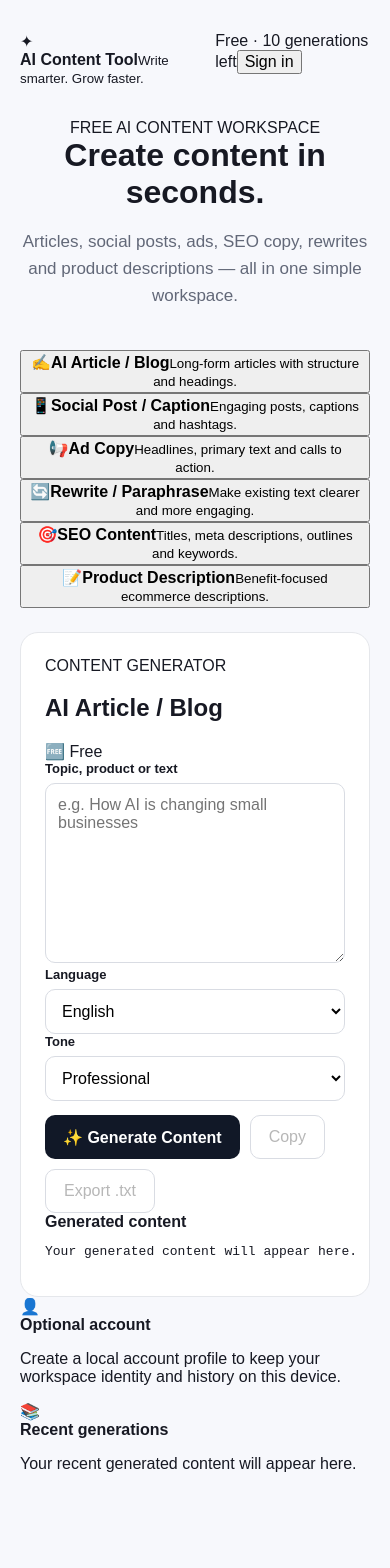
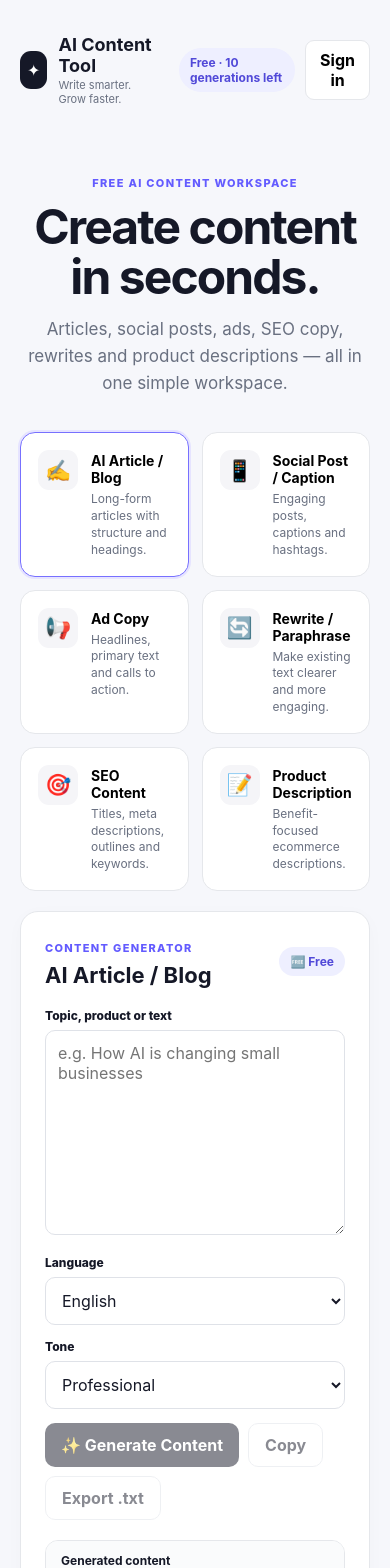
Before and after one commit to giithubrepo28/Ai-Content-Tool, a Next.js app: page / in a window 390 px wide. Shown: the top 1568 px of the page. Before the commit the page ends 1521 px from the top, so only its background shows below. Built offline with nearby package versions, Linux system fonts and the light colour scheme.

Commit message:
Upgrade responsive SaaS UI for free content features

```diff
--- a/app/globals.css
+++ b/app/globals.css
@@ -1,29 +1,17 @@
 * { box-sizing: border-box; }
-html, body { margin: 0; padding: 0; font-family: Arial, sans-serif; background: #f7f8fc; color: #171923; }
-button, textarea, input, select { font: inherit; }
-button { cursor: pointer; }
-.container { max-width: 1180px; margin: auto; padding: 32px 20px; }
-.header { display:flex; justify-content:space-between; align-items:center; gap:20px; margin-bottom:32px; }
-.logo { font-size:24px; font-weight:800; }
-.badge { background:#eef2ff; padding:7px 12px; border-radius:999px; font-size:13px; }
-.hero { text-align:center; margin:30px auto 40px; max-width:760px; }
-.hero h1 { font-size:42px; margin:0 0 12px; }
-.hero p { color:#626878; font-size:17px; line-height:1.6; }
-.grid { display:grid; grid-template-columns:repeat(auto-fit,minmax(190px,1fr)); gap:14px; }
-.card { background:#fff; border:1px solid #e5e7eb; border-radius:16px; padding:20px; text-align:left; transition:.15s; }
-.card:hover { transform:translateY(-2px); box-shadow:0 8px 24px rgba(0,0,0,.07); }
-.card.active { border-color:#6366f1; box-shadow:0 0 0 2px #e0e7ff; }
-.icon { font-size:28px; }
-.card h3 { margin:12px 0 7px; }
-.card p { color:#697080; font-size:14px; line-height:1.5; margin:0; }
-.workspace { margin-top:24px; background:#fff; border:1px solid #e5e7eb; border-radius:18px; padding:24px; }
-.row { display:grid; grid-template-columns:1fr 1fr; gap:14px; }
-label { display:block; font-size:13px; font-weight:700; margin-bottom:7px; }
-input, select, textarea { width:100%; border:1px solid #d9dce3; border-radius:10px; padding:12px; background:#fff; }
-textarea { min-height:180px; resize:vertical; }
-.actions { display:flex; gap:10px; flex-wrap:wrap; margin-top:14px; }
-.primary { border:0; background:#111827; color:#fff; padding:12px 18px; border-radius:10px; font-weight:700; }
-.secondary { border:1px solid #d9dce3; background:#fff; padding:12px 18px; border-radius:10px; }
-.output { margin-top:20px; white-space:pre-wrap; background:#f8fafc; border-radius:12px; padding:18px; min-height:120px; line-height:1.65; }
-.notice { margin-top:16px; color:#6b7280; font-size:13px; }
-@media(max-width:700px){ .hero h1{font-size:32px}.row{grid-template-columns:1fr}.header{align-items:flex-start} }
+:root { --bg:#f6f7fb; --card:#fff; --text:#151827; --muted:#697080; --border:#e5e7eb; --accent:#635bff; }
+html, body { margin:0; padding:0; font-family:Inter,ui-sans-serif,system-ui,-apple-system,BlinkMacSystemFont,"Segoe UI",sans-serif; background:var(--bg); color:var(--text); }
+body { min-height:100vh; }
+button, textarea, input, select { font:inherit; }
+button { cursor:pointer; }
+button:disabled { opacity:.5; cursor:not-allowed; }
+.container { max-width:1180px; margin:auto; padding:26px 20px 70px; }
+.header { display:flex; justify-content:space-between; align-items:center; gap:20px; padding:8px 0 25px; }
+.brand { display:flex; align-items:center; gap:11px; }.brandMark { display:grid; place-items:center; width:38px; height:38px; border-radius:11px; background:#151827; color:#fff; }.brand strong { display:block; font-size:18px; }.brand small { display:block; color:var(--muted); margin-top:2px; font-size:11px; }.headerRight { display:flex; align-items:center; gap:10px; }.usage,.freePill { background:#eeefff; color:#5149d8; border-radius:999px; padding:7px 11px; font-size:12px; font-weight:700; }.accountButton { border:1px solid var(--border); background:#fff; border-radius:9px; padding:9px 14px; font-weight:700; }
+.hero { text-align:center; margin:40px auto 35px; max-width:790px; }.eyebrow { color:#635bff; font-size:11px; font-weight:800; letter-spacing:.12em; }.hero h1 { font-size:48px; line-height:1.05; letter-spacing:-.04em; margin:11px 0 13px; }.hero p { color:var(--muted); font-size:17px; line-height:1.6; margin:0; }
+.toolGrid { display:grid; grid-template-columns:repeat(3,1fr); gap:13px; }.toolCard { display:flex; gap:13px; align-items:flex-start; text-align:left; background:var(--card); border:1px solid var(--border); border-radius:15px; padding:17px; transition:.15s; }.toolCard:hover { transform:translateY(-2px); box-shadow:0 8px 25px rgba(15,23,42,.07); }.toolCard.active { border-color:#7770ff; box-shadow:0 0 0 2px #e6e4ff; }.toolIcon { display:grid; place-items:center; width:40px; height:40px; flex:0 0 40px; background:#f5f5f8; border-radius:11px; font-size:21px; }.toolCard strong { display:block; font-size:14px; margin:2px 0 5px; }.toolCard small { display:block; color:var(--muted); line-height:1.4; font-size:12px; }
+.workspace { margin-top:20px; background:var(--card); border:1px solid var(--border); border-radius:18px; padding:24px; box-shadow:0 4px 18px rgba(15,23,42,.025); }.workspaceHeader { display:flex; justify-content:space-between; align-items:center; margin-bottom:20px; }.workspace h2 { margin:6px 0 0; font-size:22px; }.formGrid { display:grid; grid-template-columns:1fr 240px; gap:16px; }.field label { display:block; font-size:12px; font-weight:800; margin:0 0 7px; }.sideFields { display:grid; gap:14px; align-content:start; }input,select,textarea { width:100%; border:1px solid #dfe2e8; border-radius:10px; padding:12px; background:#fff; color:var(--text); outline:none; }input:focus,select:focus,textarea:focus { border-color:#8b86ff; box-shadow:0 0 0 3px #eeedff; }textarea { min-height:205px; resize:vertical; }.actions { display:flex; gap:9px; flex-wrap:wrap; margin-top:14px; }.primary,.secondary,.danger { border-radius:10px; padding:11px 16px; font-weight:750; }.primary { border:0; background:#151827; color:#fff; }.secondary { border:1px solid #dfe2e8; background:#fff; color:var(--text); }.danger { border:1px solid #f0caca; background:#fff; color:#b42318; margin-top:12px; width:100%; }
+.outputBox { margin-top:20px; border:1px solid var(--border); border-radius:13px; overflow:hidden; }.outputTop { display:flex; justify-content:space-between; padding:12px 15px; background:#fafbfc; border-bottom:1px solid var(--border); font-size:12px; }.outputTop span { color:var(--muted); }.outputBox pre { white-space:pre-wrap; word-break:break-word; margin:0; padding:18px; min-height:150px; color:#303545; line-height:1.7; font-family:inherit; }
+.bottomGrid { display:grid; grid-template-columns:1fr 1fr; gap:14px; margin-top:14px; }.infoCard { display:flex; gap:12px; padding:16px; background:#fff; border:1px solid var(--border); border-radius:14px; }.infoCard > span { font-size:20px; }.infoCard strong { font-size:13px; }.infoCard p { color:var(--muted); font-size:12px; line-height:1.5; margin:5px 0 0; }
+.modalBackdrop { position:fixed; inset:0; background:rgba(10,12,22,.45); display:grid; place-items:center; padding:20px; z-index:20; }.modal { position:relative; background:#fff; width:min(420px,100%); border-radius:18px; padding:24px; box-shadow:0 20px 70px rgba(0,0,0,.2); }.modal h2 { margin:0 0 8px; }.modal p { color:var(--muted); font-size:13px; line-height:1.5; }.modal form { display:grid; gap:10px; margin-top:18px; }.close { position:absolute; right:13px; top:10px; border:0; background:transparent; font-size:25px; color:#667085; }
+@media(max-width:850px){ .toolGrid{grid-template-columns:repeat(2,1fr)} .formGrid{grid-template-columns:1fr} }.@media(max-width:600px){ .container{padding:18px 13px 50px}.header{align-items:flex-start}.headerRight{flex-direction:column; align-items:flex-end}.usage{display:none}.hero{margin:30px auto}.hero h1{font-size:35px}.hero p{font-size:15px}.toolGrid,.bottomGrid{grid-template-columns:1fr}.workspace{padding:17px} }
```
